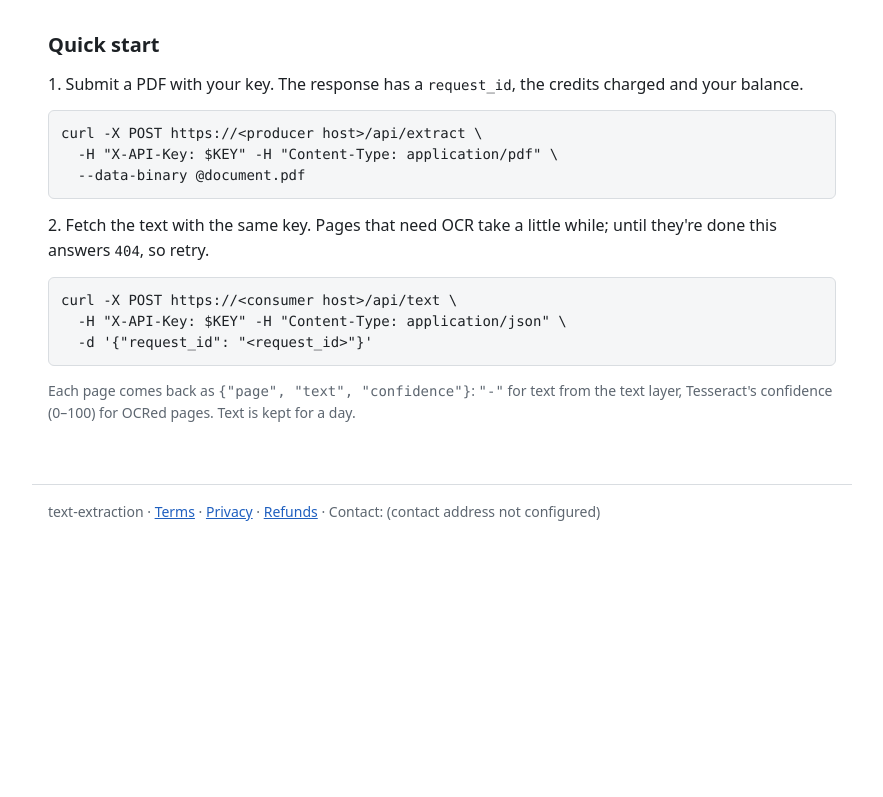
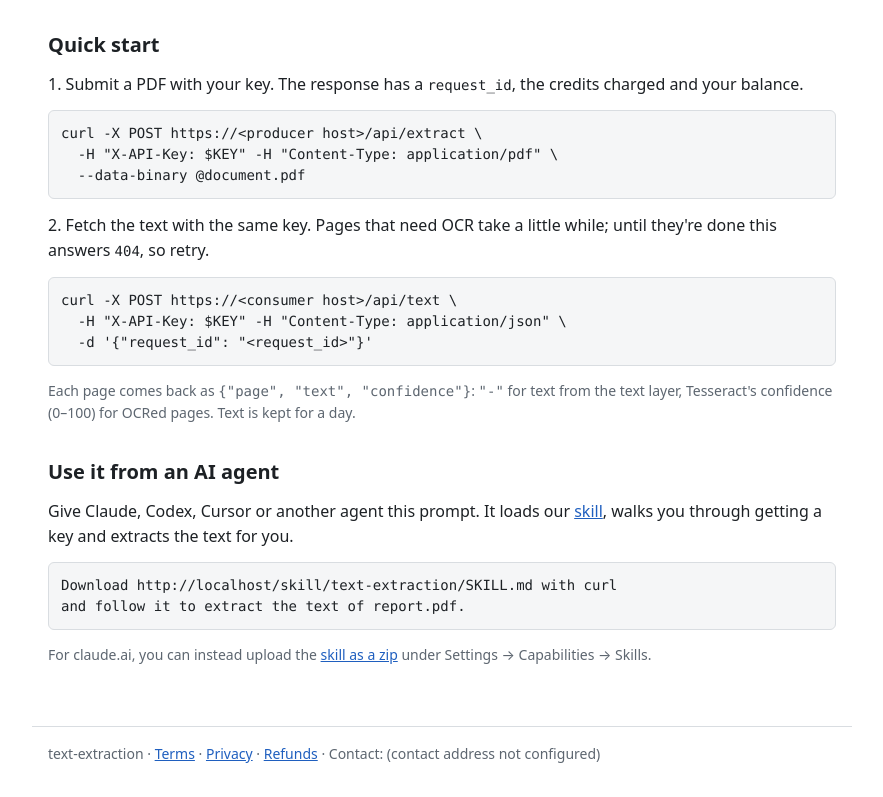
Before and after one commit to spyrosblock/text-extraction, a plain HTML site: page web/index.html in a window 1280 px wide. Shown: the part 619-1416 px from the top of the page, without its empty margins (198-1081 px from the left). Before the commit the page ends 1173 px from the top, so only its background shows below. Drawn offline with Linux system fonts and the light colour scheme; a script that the page names is missing.

Commit message:
add skill

```diff
--- a/web/app.js
+++ b/web/app.js
@@ -174,6 +174,10 @@ const pages = {
       "curl -X POST " + CONSUMER + "/api/text \\\n" +
       '  -H "X-API-Key: $KEY" -H "Content-Type: application/json" \\\n' +
       "  -d '{\"request_id\": \"<request_id>\"}'";
+    // The site serves the skill rendered for this environment (build-web.sh).
+    $("agent-prompt").textContent =
+      "Download " + location.origin + "/skill/text-extraction/SKILL.md with curl\n" +
+      "and follow it to extract the text of report.pdf.";
     // The packs come from config.js; without it the static cards stay.
     const packs = sortedPacks(window.PACKS);
     if (packs.length > 0) {
--- a/web/index.html
+++ b/web/index.html
@@ -52,6 +52,13 @@
     <p class="small muted">Each page comes back as <code>{"page", "text", "confidence"}</code>:
       <code>"-"</code> for text from the text layer, Tesseract's confidence (0–100) for OCRed
       pages. Text is kept for a day.</p>
+    <h2>Use it from an AI agent</h2>
+    <p>Give Claude, Codex, Cursor or another agent this prompt. It loads our
+      <a href="skill/text-extraction/SKILL.md">skill</a>, walks you through getting a key and
+      extracts the text for you.</p>
+    <pre id="agent-prompt"></pre>
+    <p class="small muted">For claude.ai, you can instead upload the
+      <a href="skill/text-extraction.zip">skill as a zip</a> under Settings → Capabilities → Skills.</p>
   </main>
   <footer>
     text-extraction · <a href="terms.html">Terms</a> · <a href="privacy.html">Privacy</a> ·
```
Also changed, not shown: 4 other files.
